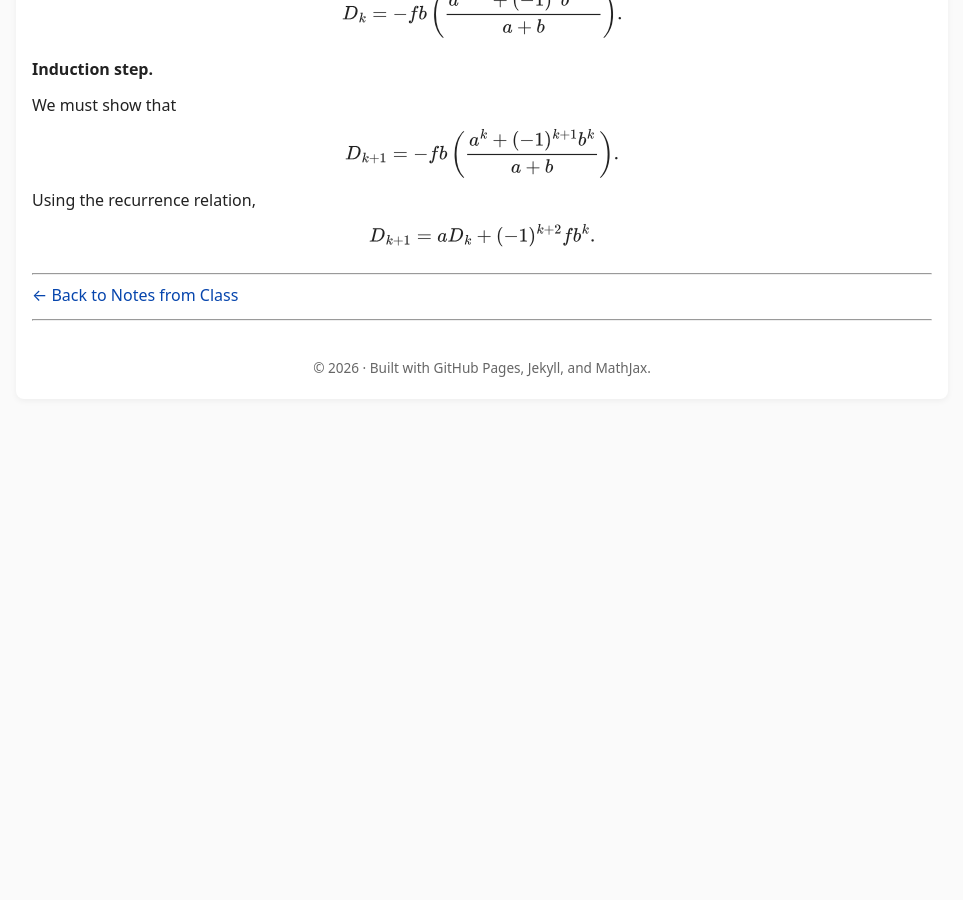
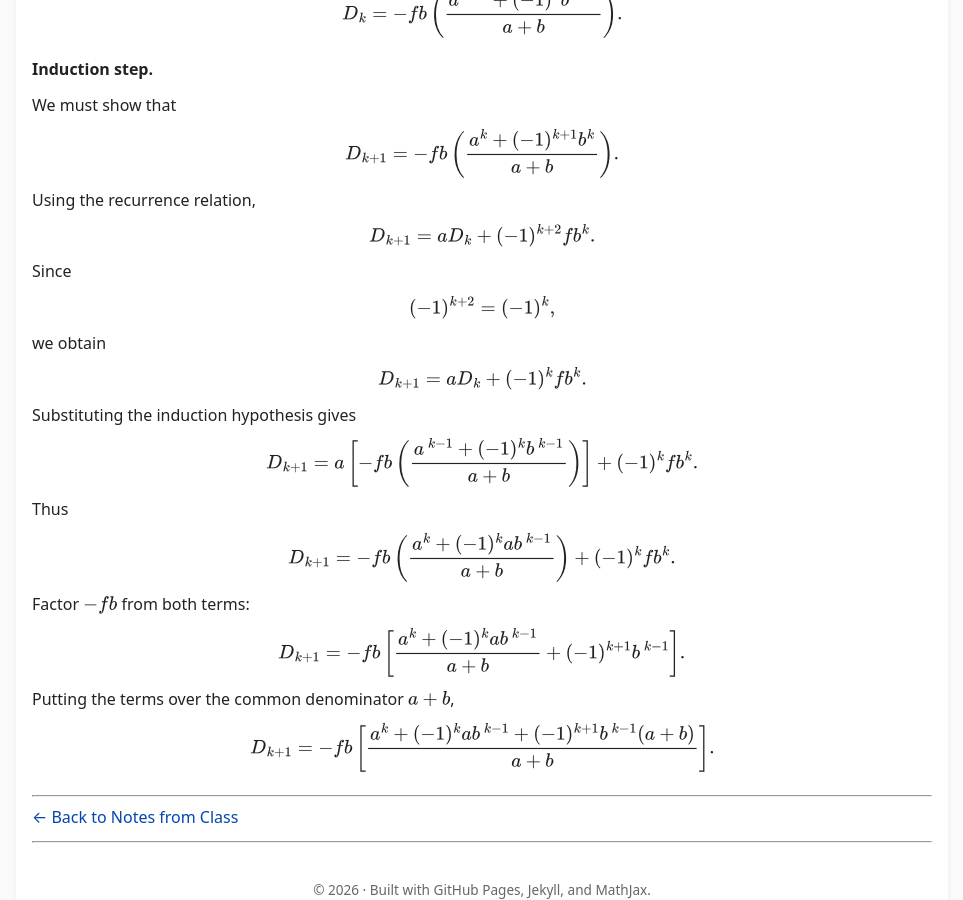
Before and after one commit to SaleemKamaludin/SaleemKamaludin.github.io, a Jekyll site: the page built from courses/math-2276/notes-from-class/lecture-2/index.md, in a window 1280 px wide and 900 px high, scrolled down 12812 px. Shown: the whole window, without its empty margins (158-1121 px from the left). Built offline with Jekyll 4.4.1, drawn with Linux system fonts in a browser that asks for light colours; before the commit the page ends 13243 px from its top, so only the background shows below that.

Commit message:
Continue algebra in Example 1.2 induction proof

```diff
--- a/courses/math-2276/notes-from-class/lecture-2/index.md
+++ b/courses/math-2276/notes-from-class/lecture-2/index.md
@@ -1977,6 +1977,130 @@ D_n=
   </div>
 
   </div>
+
+  <div id="example-1-2-proof-induction-algebra">
+
+  <p>
+    Since
+  </p>
+
+  <div class="display-math">
+
+  \[
+  (-1)^{k+2}=(-1)^k,
+  \]
+
+  </div>
+
+  <p>
+    we obtain
+  </p>
+
+  <div class="display-math">
+
+  \[
+  D_{k+1}
+  =
+  aD_k+(-1)^kfb^k.
+  \]
+
+  </div>
+
+  <p>
+    Substituting the induction hypothesis gives
+  </p>
+
+  <div class="display-math">
+
+  \[
+  D_{k+1}
+  =
+  a\left[
+  -fb
+  \left(
+  \frac{
+  a^{\,k-1}+(-1)^k b^{\,k-1}
+  }{
+  a+b
+  }
+  \right)
+  \right]
+  +
+  (-1)^kfb^k.
+  \]
+
+  </div>
+
+  <p>
+    Thus
+  </p>
+
+  <div class="display-math">
+
+  \[
+  D_{k+1}
+  =
+  -fb
+  \left(
+  \frac{
+  a^k+(-1)^k ab^{\,k-1}
+  }{
+  a+b
+  }
+  \right)
+  +
+  (-1)^kfb^k.
+  \]
+
+  </div>
+
+  <p>
+    Factor \(-fb\) from both terms:
+  </p>
+
+  <div class="display-math">
+
+  \[
+  D_{k+1}
+  =
+  -fb
+  \left[
+  \frac{
+  a^k+(-1)^k ab^{\,k-1}
+  }{
+  a+b
+  }
+  +
+  (-1)^{k+1}b^{\,k-1}
+  \right].
+  \]
+
+  </div>
+
+  <p>
+    Putting the terms over the common denominator \(a+b\),
+  </p>
+
+  <div class="display-math">
+
+  \[
+  D_{k+1}
+  =
+  -fb
+  \left[
+  \frac{
+  a^k
+  +(-1)^kab^{\,k-1}
+  +(-1)^{k+1}b^{\,k-1}(a+b)
+  }{
+  a+b
+  }
+  \right].
+  \]
+
+  </div>
+
+  </div>
 </div>
 
 ---
```
